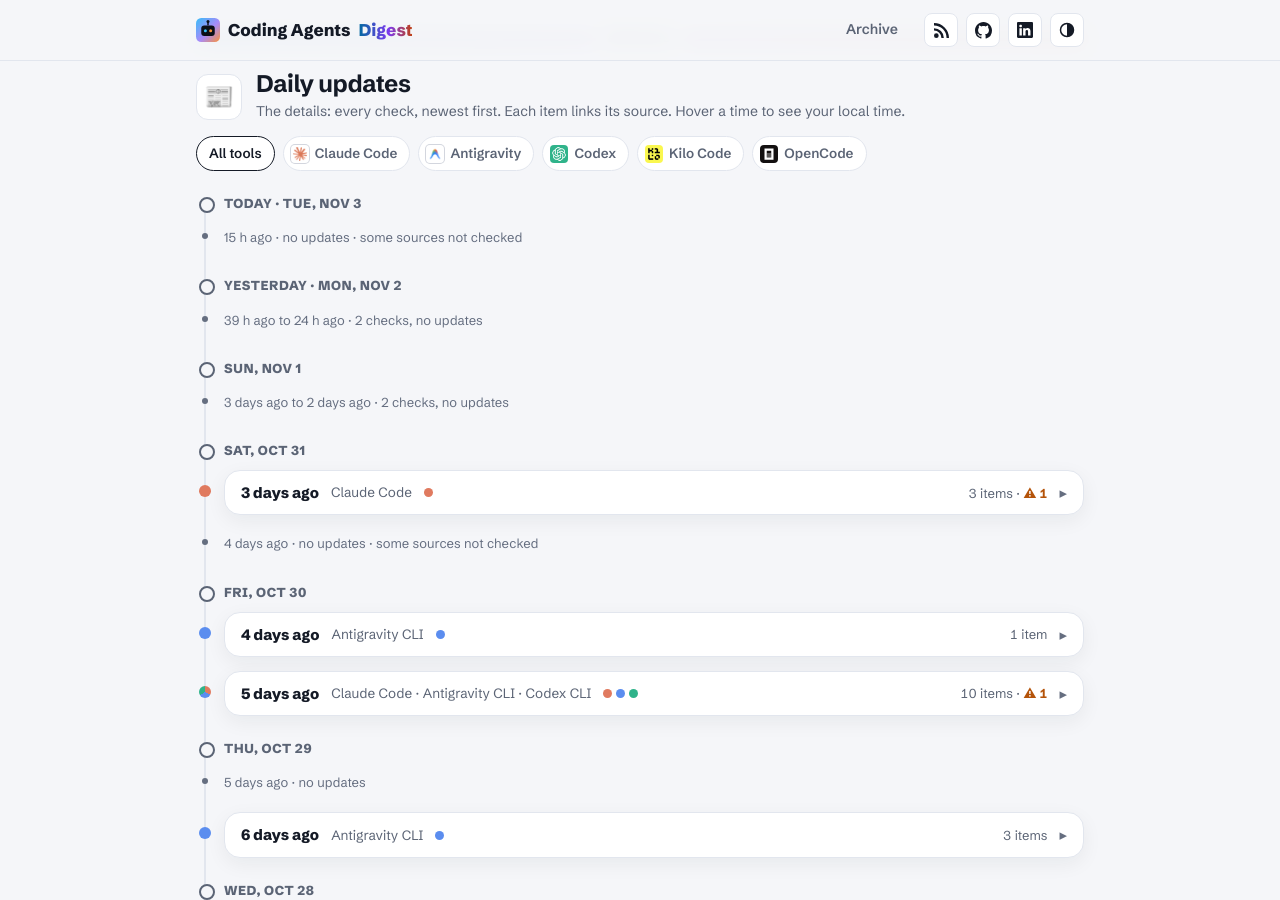
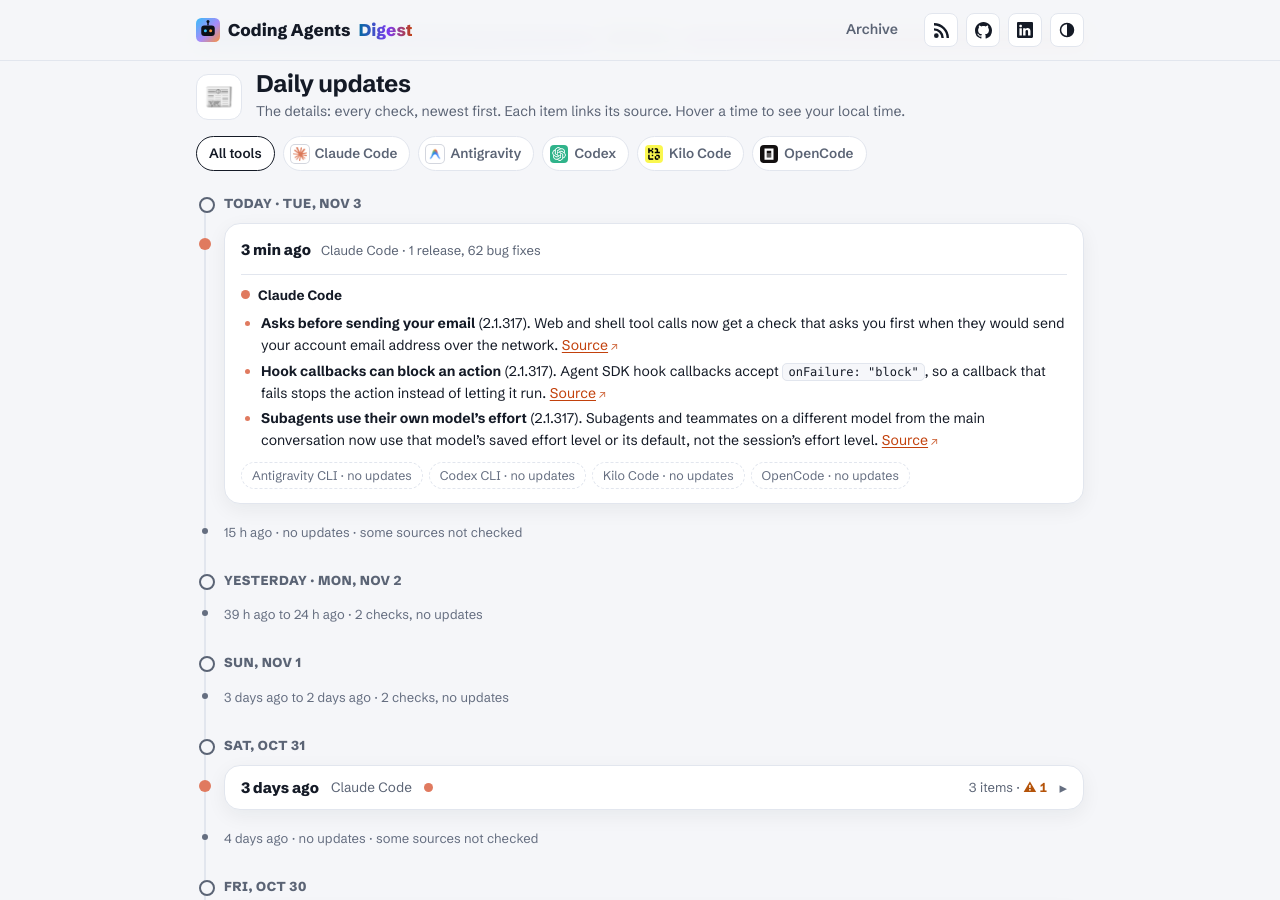
Before and after one commit to IbrahimSobh/coding-agents-digest, a Jekyll site: the page built from docs/index.html, in a window 1280 px wide and 900 px high, scrolled down 2557 px. Built offline with Jekyll 4.4.1, drawn with Linux system fonts in a browser that asks for light colours; some of the changed text lies outside the part shown.

Commit message:
Check 2026-11-03 23:42: Claude Code
Claude-Session: https://claude.ai/code/session_01FsAJh9unaKLtTHoH3niduU

```diff
--- a/docs/_data/brief.json
+++ b/docs/_data/brief.json
@@ -1,6 +1,6 @@
 {
- "updated": "2026-11-03T08:41+02:00",
- "updated_label": "Nov 3, 08:41",
+ "updated": "2026-11-03T23:42+02:00",
+ "updated_label": "Nov 3, 23:42",
  "window": "Oct 27 to Nov 3, 2026",
  "headline": "Claude Code 2.1.316 ends Opus 4.8 fast mode on November 30, and Codex drops detached review/start.",
  "themes": [
--- a/docs/_data/headlines.json
+++ b/docs/_data/headlines.json
@@ -37,5 +37,6 @@
  {"updated": "2026-11-01T23:41+02:00", "window": "Oct 25 to Nov 1, 2026", "headline": "Claude Code 2.1.316 ends Opus 4.8 fast mode on November 30, and Codex drops detached review/start."},
  {"updated": "2026-11-02T08:42+02:00", "window": "Oct 26 to Nov 2, 2026", "headline": "Claude Code 2.1.316 ends Opus 4.8 fast mode on November 30, and Codex drops detached review/start."},
  {"updated": "2026-11-02T23:41+02:00", "window": "Oct 26 to Nov 2, 2026", "headline": "Claude Code 2.1.316 ends Opus 4.8 fast mode on November 30, and Codex drops detached review/start."},
- {"updated": "2026-11-03T08:41+02:00", "window": "Oct 27 to Nov 3, 2026", "headline": "Claude Code 2.1.316 ends Opus 4.8 fast mode on November 30, and Codex drops detached review/start."}
+ {"updated": "2026-11-03T08:41+02:00", "window": "Oct 27 to Nov 3, 2026", "headline": "Claude Code 2.1.316 ends Opus 4.8 fast mode on November 30, and Codex drops detached review/start."},
+ {"updated": "2026-11-03T23:42+02:00", "window": "Oct 27 to Nov 3, 2026", "headline": "Claude Code 2.1.316 ends Opus 4.8 fast mode on November 30, and Codex drops detached review/start."}
 ]
--- a/docs/_data/releases.json
+++ b/docs/_data/releases.json
@@ -269,5 +269,6 @@
  {"tool": "antigravity-cli", "tag": "1.4.11", "date": "2026-10-30"},
  {"tool": "codex", "tag": "rust-v0.166.0", "date": "2026-10-29"},
  {"tool": "antigravity-cli", "tag": "1.4.12", "date": "2026-10-30"},
- {"tool": "claude-code", "tag": "v2.1.316", "date": "2026-10-31"}
+ {"tool": "claude-code", "tag": "v2.1.316", "date": "2026-10-31"},
+ {"tool": "claude-code", "tag": "v2.1.317", "date": "2026-11-03"}
 ]
--- /dev/null
+++ b/docs/digests/2026-11-03-2342.md
@@ -0,0 +1,28 @@
+---
+layout: digest
+title: "Check: Nov 3, 2026, 23:42"
+date: 2026-11-03 23:42:00 +0200
+run: "Nov 3, 2026, 23:42 (Cairo)"
+since: "Nov 3, 2026, 08:41"
+quiet: false
+summary: "Claude Code 2.1.317 asks before sending your email, lets hook callbacks block actions, and fixes 62 bugs."
+---
+
+Claude Code · 1 release, 62 bug fixes
+
+### Claude Code
+- **Asks before sending your email** (2.1.317). Web and shell tool calls now get a check that asks you first when they would send your account email address over the network. [Source](https://github.com/anthropics/claude-code/releases/tag/v2.1.317)
+- **Hook callbacks can block an action** (2.1.317). Agent SDK hook callbacks accept `onFailure: "block"`, so a callback that fails stops the action instead of letting it run. [Source](https://github.com/anthropics/claude-code/releases/tag/v2.1.317)
+- **Subagents use their own model's effort** (2.1.317). Subagents and teammates on a different model from the main conversation now use that model's saved effort level or its default, not the session's effort level. [Source](https://github.com/anthropics/claude-code/releases/tag/v2.1.317)
+
+### Antigravity CLI
+- No updates since Nov 3, 2026, 08:41.
+
+### Codex CLI
+- No updates since Nov 3, 2026, 08:41.
+
+### Kilo Code
+- No updates since Nov 3, 2026, 08:41.
+
+### OpenCode
+- No updates since Nov 3, 2026, 08:41.
```
Also changed, not shown: task/state.json (+4 -4 lines).
